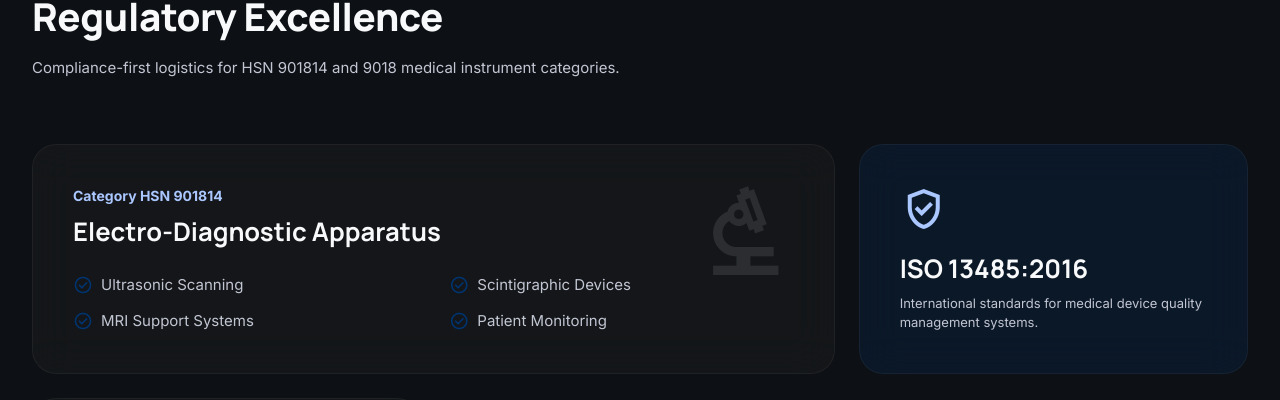
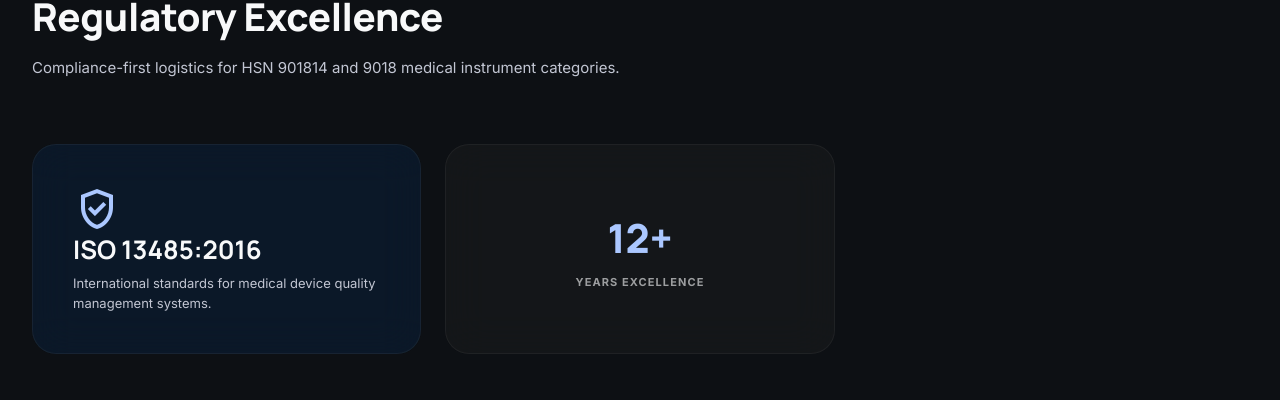
Before and after one commit to creator0017/marlon-endomedical, a React (Vite) app in the folder client/: page / in a window 1280 px wide. Shown: the part 1023-1423 px from the top of the page. Built offline with nearby package versions, Linux system fonts and the light colour scheme; no server answers.

Commit message:
Remove Electro-Diagnostic Apparatus card from homepage

```diff
--- a/client/src/pages/HomePage.jsx
+++ b/client/src/pages/HomePage.jsx
@@ -136,39 +136,6 @@ export default function HomePage() {
           </div>
 
           <div className="bento-grid">
-            {/* HSN 901814 — Electro-Diagnostic */}
-            <div className="bento-card bento-card--span2 glass-panel animate-in">
-              <div className="bento-card__bg-icon">
-                <span className="material-symbols-outlined">biotech</span>
-              </div>
-              <div style={{ position: 'relative', zIndex: 10 }}>
-                <div className="bento-card__label">Category HSN 901814</div>
-                <h3 className="headline-md" style={{ marginBottom: '1.5rem' }}>Electro-Diagnostic Apparatus</h3>
-                <div className="bento-card__features">
-                  <div>
-                    <div className="bento-card__feature">
-                      <span className="material-symbols-outlined">check_circle</span>
-                      Ultrasonic Scanning
-                    </div>
-                    <div className="bento-card__feature" style={{ marginTop: '0.75rem' }}>
-                      <span className="material-symbols-outlined">check_circle</span>
-                      MRI Support Systems
-                    </div>
-                  </div>
-                  <div>
-                    <div className="bento-card__feature">
-                      <span className="material-symbols-outlined">check_circle</span>
-                      Scintigraphic Devices
-                    </div>
-                    <div className="bento-card__feature" style={{ marginTop: '0.75rem' }}>
-                      <span className="material-symbols-outlined">check_circle</span>
-                      Patient Monitoring
-                    </div>
-                  </div>
-                </div>
-              </div>
-            </div>
-
             {/* ISO Certification */}
             <div className="bento-card bento-card--iso glass-panel animate-in animate-delay-1">
               <span className="material-symbols-outlined" style={{ fontSize: '3rem', color: 'var(--primary-fixed-dim)' }}>verified_user</span>
```
